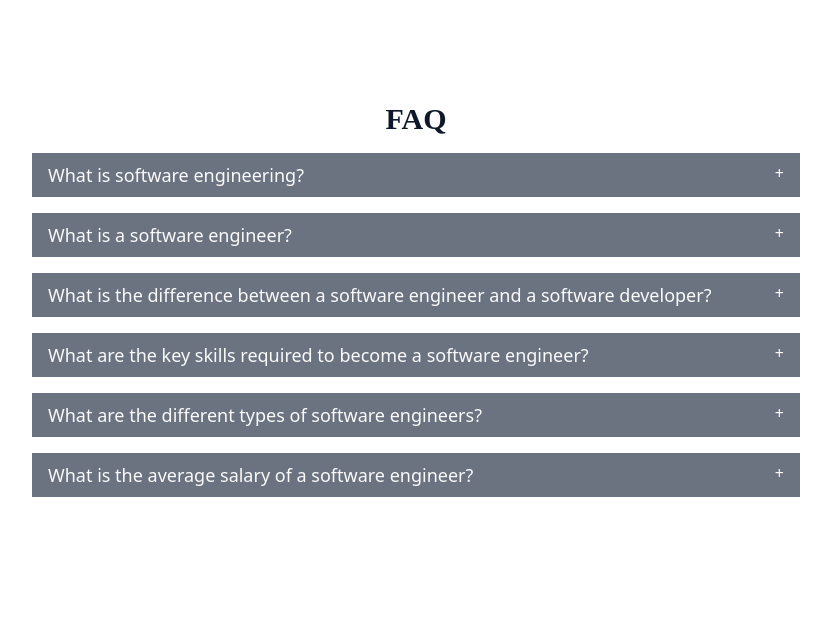
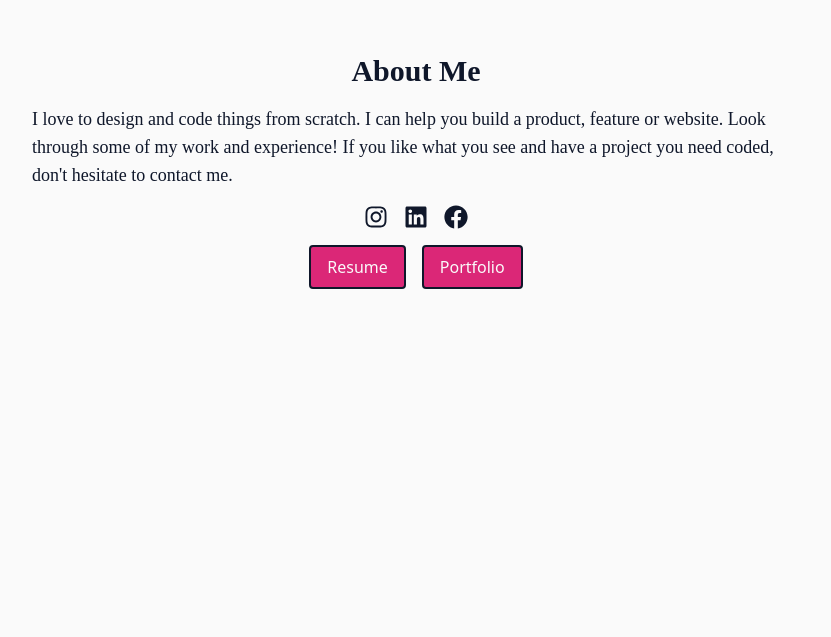
Before and after one commit to Naledi-Dikgale/portfolio-v3, a React (Vite) app: page / in a window 1280 px wide. Shown: the part 2443-3080 px from the top of the page, without its empty margins (224-1055 px from the left). Built offline with nearby package versions, Linux system fonts and the light colour scheme; no server answers; a web font is replaced by a local one.

Commit message:
Add content

```diff
--- a/src/components/About.jsx
+++ b/src/components/About.jsx
@@ -1,9 +1,30 @@
-import React from 'react';
+import React, { useContext } from 'react';
+import { FaInstagram, FaLinkedin, FaFacebook } from 'react-icons/fa';
+import { ThemeContext } from '../ThemeContext';
 
 function About() {
+  const { theme } = useContext(ThemeContext);
+
   return (
-    <section className="p-6">
-      {/* content */}
+    <section id="about" className={`h-screen mx-auto pb-8 pt-24 ${theme === 'light' ? 'bg-primary text-secondary' : 'bg-secondary text-primary'}`}>
+      <h1 className={`font-agbalumo text-3xl font-bold mb-4 text-center underline-double ${theme === 'light' ? 'text-secondary' : 'text-primary'}`}>
+        About Me
+      </h1>
+      <div className="w-full h-auto space-y-4 max-w-3xl mx-auto">
+        <p className="text-lg font-agbalumo">I love to design and code things from scratch.
+            I can help you build a product, feature or website. Look through some of my work and experience!
+            If you like what you see and have a project you need coded, don&apos;t hesitate to contact me.
+        </p>
+        <div className="flex justify-center space-x-4">
+          <FaInstagram size={24} />
+          <FaLinkedin size={24} />
+          <FaFacebook size={24} />
+        </div>
+        <div className="flex justify-center space-x-4">
+          <a href="resume.pdf" className={`px-4 py-2 border-2 rounded ${theme === 'light' ? 'border-secondary bg-button text-primary hover:bg-button hover:text-primary-light' : 'border-primary bg-button text-primary hover:bg-secondary-light hover:text-primary'}`}>Resume</a>
+          <a href="https://portfolio.netlify.app" className={`px-4 py-2 border-2 rounded ${theme === 'light' ? 'border-secondary bg-button text-primary hover:bg-button hover:text-primary-light' : 'border-primary bg-button text-primary hover:bg-secondary-light hover:text-primary'}`}>Portfolio</a>
+        </div>
+      </div>
     </section>
   );
 }
```
